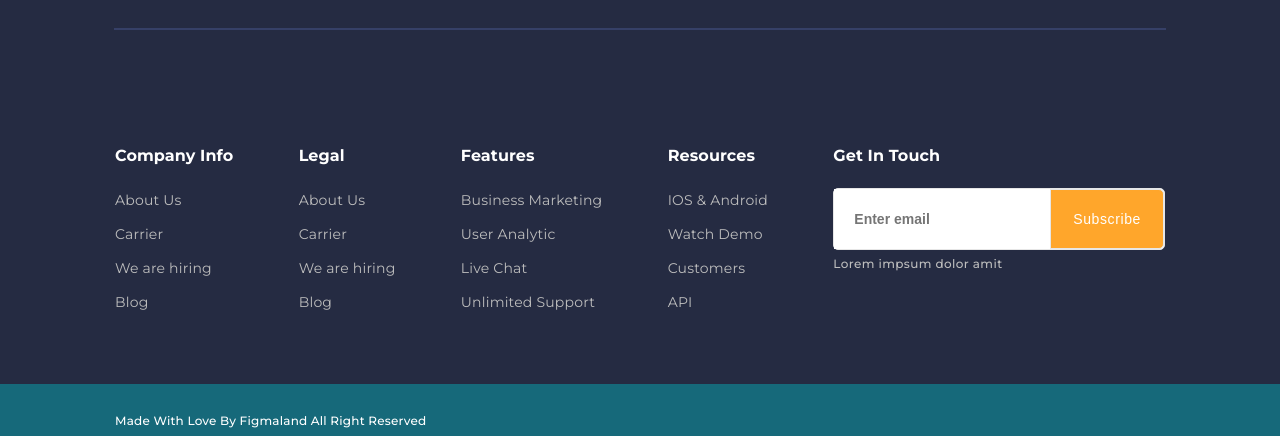
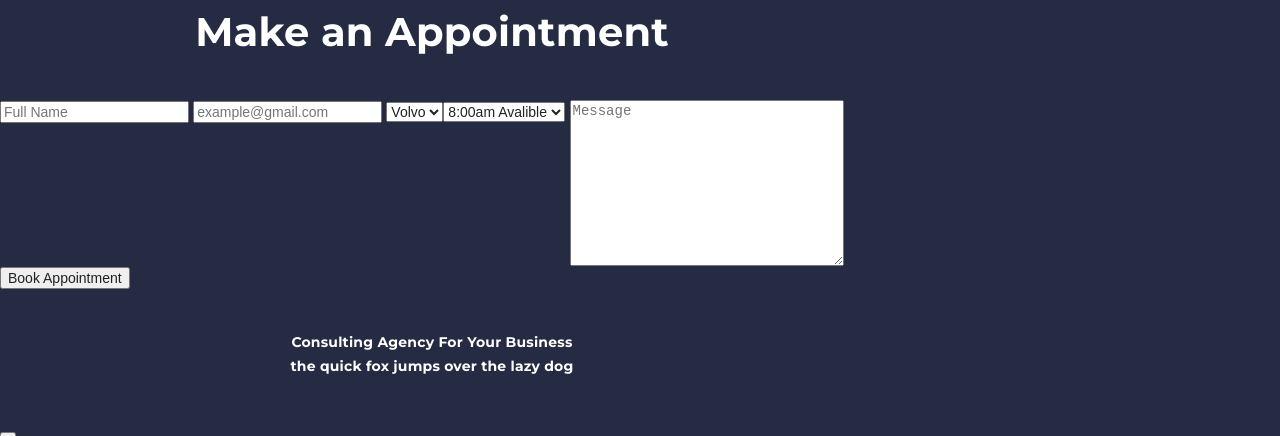
Before and after one commit to victorc60/kmarketer, a plain HTML site: page index.html in a window 1280 px wide. Shown: the part 3593-4029 px from the top of the page. Drawn offline with Linux system fonts and the light colour scheme.

Commit message:
js homework

```diff
--- a/index.html
+++ b/index.html
@@ -11,7 +11,7 @@
     <link href="https://fonts.googleapis.com/css2?family=Montserrat:wght@400;500;700;900&display=swap" rel="stylesheet">
     <link rel="stylesheet" href="https://cdnjs.cloudflare.com/ajax/libs/font-awesome/4.7.0/css/font-awesome.min.css">
     <title>KMarketer</title>
-
+    <script src="/js-practic/script.js"></script>
 </head>
 
 <body class="body">
@@ -269,6 +269,43 @@
             </div>
         </div>
     </section>
+    <section class="contact-us">
+        <div class="container__contact-us">
+            <div class="heading">
+                <h5 class="heading-five">
+                    Contact us
+                </h5>
+                <h2 class="heading--two">Make an Appointment</h2>
+            </div>
+            <form action="">
+                <input type="text" placeholder="Full Name">
+                <input type="email" placeholder="example@gmail.com">
+                <select id="select" aria-placeholder="Please select" name="select-smth">
+                    <option value="volvo">Volvo</option>
+                    <option value="saab">Saab</option>
+                    <option value="fiat">Fiat</option>
+                    <option value="audi">Audi</option>
+                  </select><select id="time"  aria-placeholder="4:00 Avalible" name="apply-time">
+                    <option value="morning">8:00am Avalible</option>
+                    <option value="noon">4:00pm Avalible</option>
+                    <option value="evening">6:00pm Avalible</option>
+                  </select>
+                  <textarea name="message" id="text-message" cols="30" rows="10" placeholder="Message"></textarea>
+            </form>
+            <button class="button-book">
+                Book Appointment
+            </button>
+        </div>
+    </section>
+    <section class="conta-us__section">
+        <div class="heading">
+            <h3>Consulting Agency For Your Business</h3>
+            <p>the quick fox jumps over the lazy dog</p>
+        </div>
+        <button class="contact-us">
+
+        </button>
+    </section>
     <footer class="footer__content">
         <div class="footer__primary">
             <div class="footer__container">
--- /dev/null
+++ b/js-practic/script.js
@@ -0,0 +1,30 @@
+let weightSarah = 65;
+   let WeightBob = 93;
+   let heightSarah =1.75;
+   let heightBob =1.89;
+
+
+//    Рассчитываю индекс массы тела ИМТ (BMI)) для Сары и Боба
+
+let sarahBMI = weightSarah / Math.pow(heightSarah, 2);
+console.log(sarahBMI);
+let bobBMI = WeightBob / Math.pow(heightBob, 2);
+console.log(bobBMI);
+
+// Использую операторы if/else
+if (sarahBMI < 18.5){
+    console.log('У Сары недостаточный вес')
+};
+
+if (sarahBMI>18.5 && sarahBMI<25)
+{
+    console.log('У Сары нормальный вес');
+};
+
+if(bobBMI<18.5 ||bobBMI >25)
+{
+    console.log('У Боба недостаточный или избыточный вес');
+}
+else{
+    console.log('У Боба нормальный вес');
+};
--- a/style.css
+++ b/style.css
@@ -651,6 +651,10 @@ letter-spacing: 0.2px;
     max-width: 100%;
     gap: 10px;
 }
+.container__contact-us{
+
+
+}
 
 @media screen and (max-width: 640px) {
 
```
Also changed, not shown: img/cover-contact.jpg (added).
